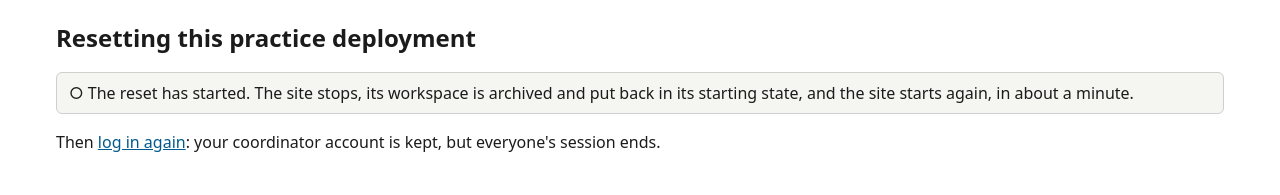
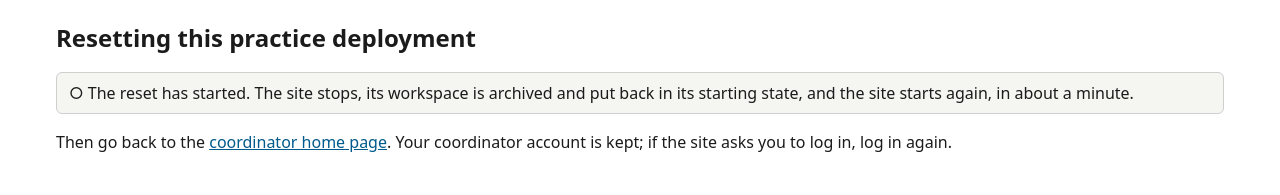
Before and after one commit to nealmcb/corla-observer, a Python web app: template src/corla_observer/web/templates/coord_reset.html in a window 1280 px wide. Shown: the part 49-244 px from the top of the page. Run offline with Jinja, Linux system fonts and the light colour scheme; the template is opened without the code that fills it, so the values that code supplies are empty.

Commit message:
Reset page: don't claim every session ends
The practice site's reset keeps the coordinator accounts and their sessions, so the page now
sends you back to the coordinator home page and says to log in again only if asked.

Co-Authored-By: Claude Opus 5.5 <noreply@anthropic.com>

```diff
--- a/src/corla_observer/web/templates/coord_reset.html
+++ b/src/corla_observer/web/templates/coord_reset.html
@@ -3,5 +3,5 @@
 {% block main %}
 <h1>Resetting this practice deployment</h1>
 <p class="notice" role="status"><span aria-hidden="true">&#9675;</span> The reset has started. The site stops, its workspace is archived and put back in its starting state, and the site starts again, in about a minute.</p>
-<p>Then <a href="{{ url('/login') }}">log in again</a>: your coordinator account is kept, but everyone's session ends.</p>
+<p>Then go back to the <a href="{{ url('/coord') }}">coordinator home page</a>. Your coordinator account is kept; if the site asks you to log in, log in again.</p>
 {% endblock %}
```
